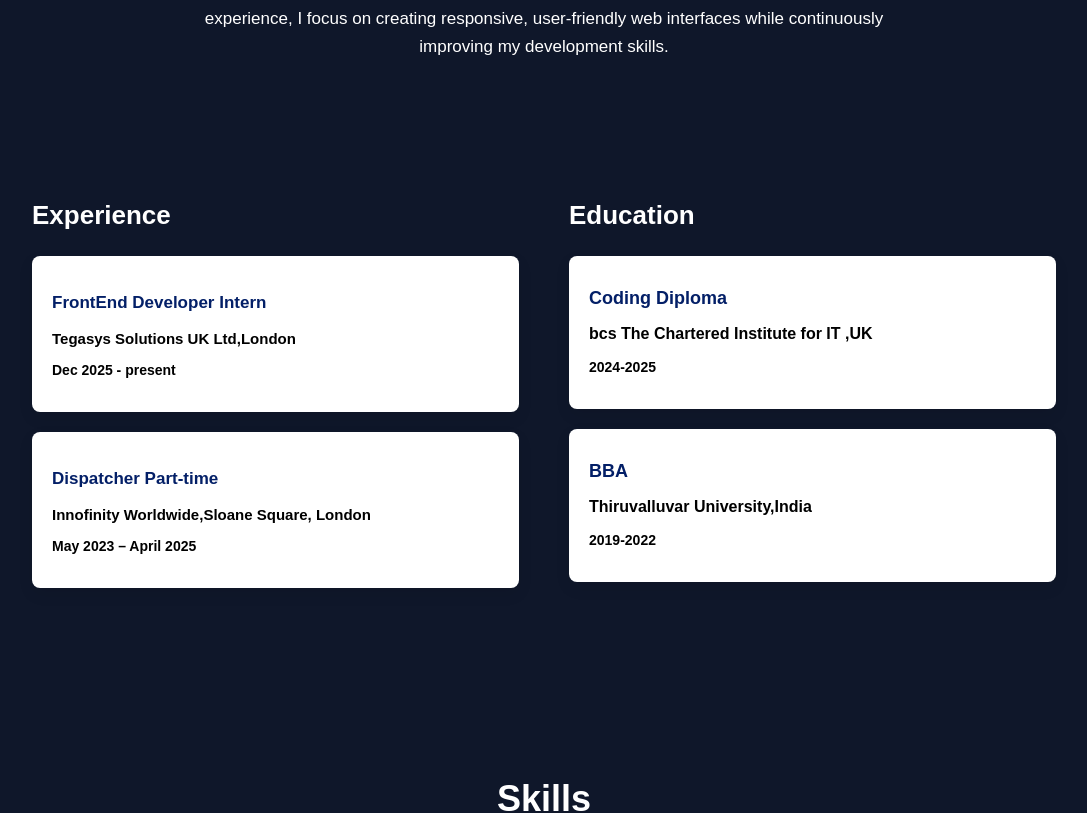
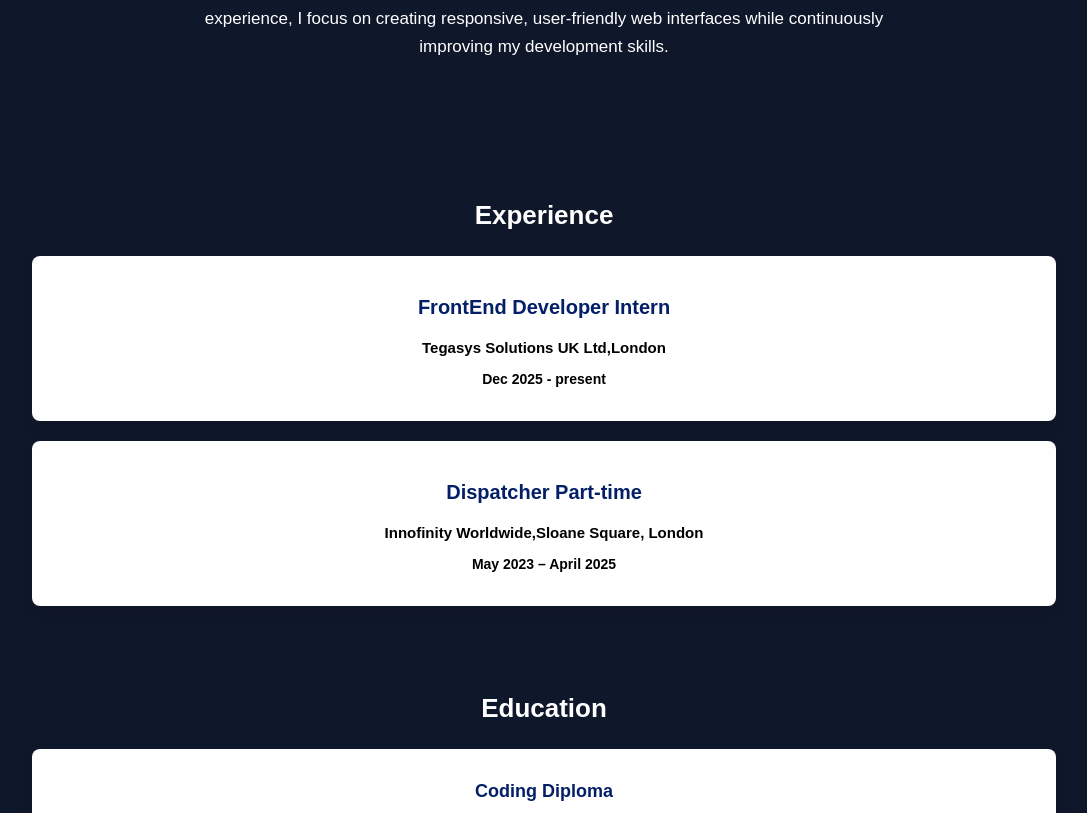
Before and after one commit to preethikasuburamani/Portfolio, a React (Vite) app: page / in a window 1280 px wide. Shown: the part 1082-1895 px from the top of the page, without its empty margins (96-1183 px from the left). Built offline with nearby package versions, Linux system fonts and the light colour scheme.

Commit message:
Merged remote changes

```diff
--- a/src/App.css
+++ b/src/App.css
@@ -1,7 +1,7 @@
 /* App.css */
 
 body, html {
-  margin: 0px;
+  margin: auto;
   padding: 0;
   font-family: 'Arial', sans-serif;
   scroll-behavior: smooth;
--- a/src/Components/About.css
+++ b/src/Components/About.css
@@ -55,15 +55,18 @@
 .Exp-Edu {
   padding: 60px 10%;
   display: grid;
-  grid-template-columns: 1fr 1fr;
+  grid-template-columns: 1fr;
   gap: 50px;
+  text-align: center;
 }
+
 
 /* Section Headings */
 .Experience h1,
 .Education h1 {
   font-size: 26px;
   margin-bottom: 25px;
+  text-align: center;
 
 }
 
@@ -82,9 +85,8 @@
 /* Title */
 .title {
   font-weight: 600;
-  font-size: 17px;
+  font-size: 20px;
   color:#031f67;
-
 }
 
 /* Company / University */
```
